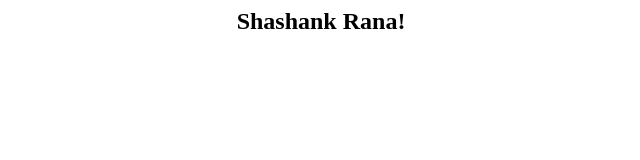
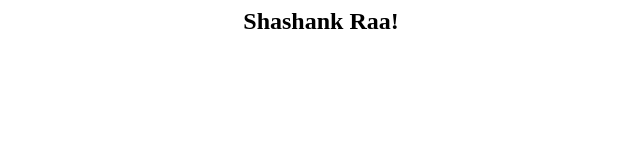
Before and after one commit to 16one181/DevOps-Lifecycle-Project, a plain HTML site: page index.html in a window 1280 px wide. Shown: the full height of the page, 319-959 px from the left. Drawn offline with Linux system fonts and the light colour scheme.

Commit message:
Update index.html

```diff
--- a/index.html
+++ b/index.html
@@ -3,6 +3,6 @@
 <title> Shashank </title>
 </head>
 <body style>
-<h2 ALIGN=CENTER>Shashank Rana!</h2>
+<h2 ALIGN=CENTER>Shashank Raa!</h2>
 </body>
 </html>
```
